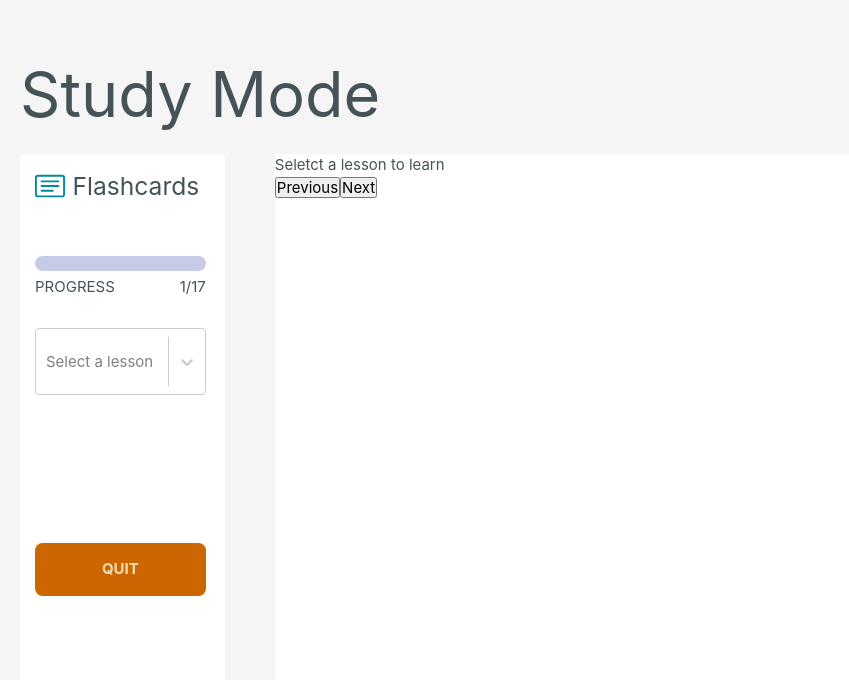
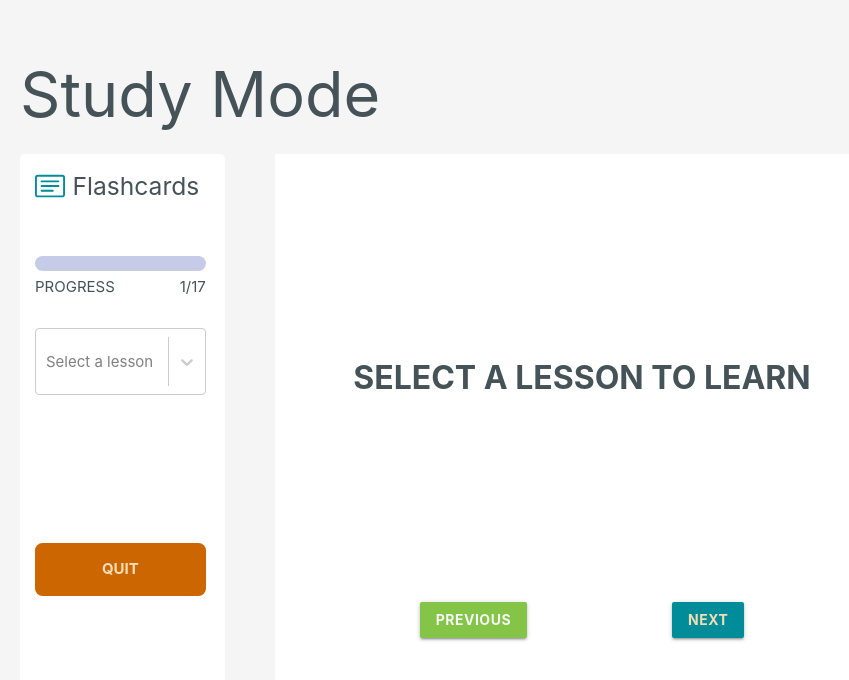
Before and after one commit to nhussaini/essential-words-toefl, a React (Create React App) app: page /learn in a window 1280 px wide. Shown: the top 680 px of the page, without its empty margins (0-849 px from the left). Built offline with nearby package versions, Linux system fonts and the light colour scheme.

Commit message:
styled the flashcard part

```diff
--- a/src/components/Learn.js
+++ b/src/components/Learn.js
@@ -54,11 +54,12 @@ class Learn extends Component  {
 
                 <div className="flashcard-container">
                     <div className="flashcard">
-                        <p>Seletct a lesson to learn</p>
+                        <p>Select a lesson to learn</p>
                     </div>
-                    <div className="flashcards-button">
-                        <button>Previous</button>
-                        <button>Next</button>
+                    <div className="flashcards-buttons">
+                        <Link to="#" className="waves-effect waves-light btn prev-button">previous</Link>
+                        <Link to="#" className="waves-effect waves-light btn next-button">next</Link>
+
                     </div>
 
                  </div>
--- a/src/styles/components/_learn.scss
+++ b/src/styles/components/_learn.scss
@@ -91,5 +91,38 @@ body{
                 height: 5px;
             }
         }
+
+
+
+
+        .flashcard-container{
+            .flashcard{
+                width: 100%;
+                height: 80%;
+                display: flex;
+                justify-content: center;
+                align-items: center;
+                font-weight:bolder;
+                font-size: xx-large;
+                text-transform: uppercase;
+
+
+            }
+            .flashcards-buttons{
+                display: flex;
+                justify-content:space-evenly;
+                .prev-button{
+                    color: whitesmoke;
+                    background-color: $yellowgreen;
+                    font-weight: bold;
+                }
+
+                .next-button{
+                    color: wheat;
+                    background-color: $darkcyan;
+                    font-weight: bold;
+                }
+            }
+        }
     }
 }
```
